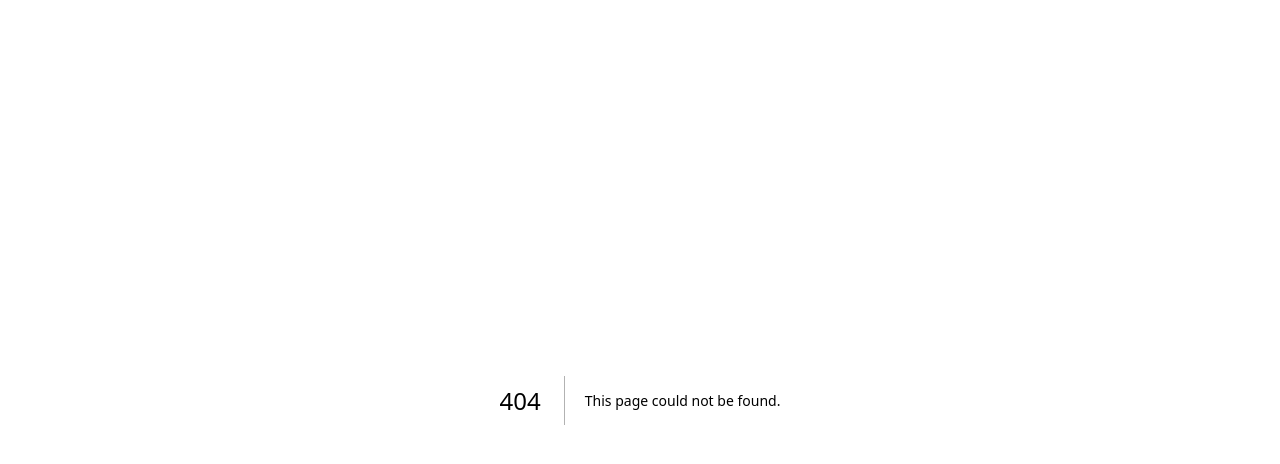
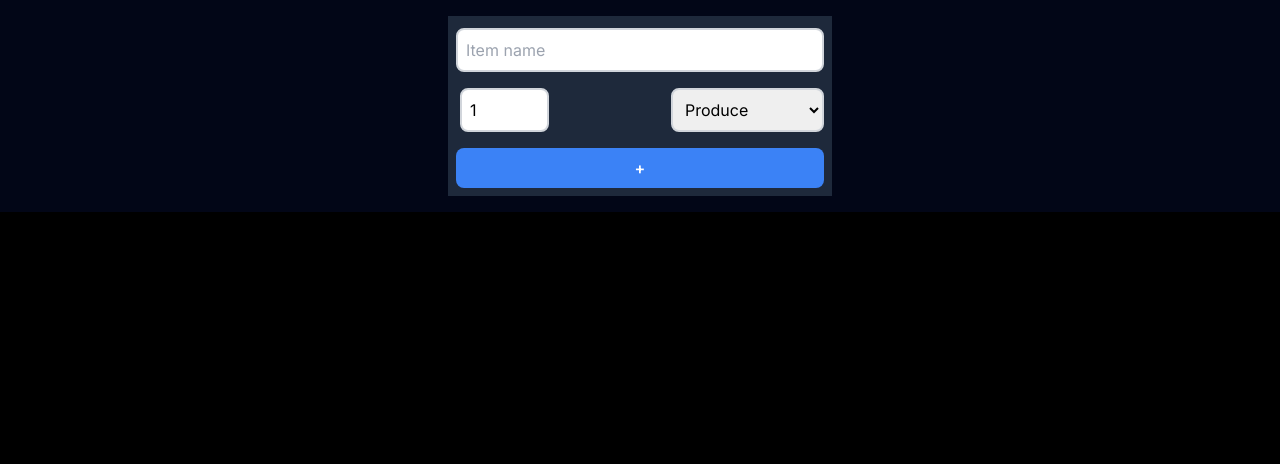
Before and after one commit to rebeccachan13/cprg306-assignments, a Next.js app: page /week-4 in a window 1280 px wide. Before the commit this address had no page. Shown: the top 464 px of the page. Built offline with nearby package versions, Linux system fonts and the light colour scheme.

Commit message:
Create week 4 assignment

```diff
--- a/app/globals.css
+++ b/app/globals.css
@@ -3,9 +3,12 @@
 @tailwind utilities;
 
 :root {
-  --foreground-rgb: 0, 0, 0;
+  /* --foreground-rgb: 0, 0, 0;
   --background-start-rgb: 214, 219, 220;
-  --background-end-rgb: 255, 255, 255;
+  --background-end-rgb: 255, 255, 255; */
+  --foreground-rgb: 255, 255, 255;
+  --background-start-rgb: 0, 0, 0;
+  --background-end-rgb: 0, 0, 0;
 }
 
 @media (prefers-color-scheme: dark) {
--- a/app/page.js
+++ b/app/page.js
@@ -6,6 +6,8 @@ export default function Page() {
       <h1>CPRG 306: Web Development 2 - Assignments</h1>
       <p><Link href="./week-2">Week-2 Assignment</Link></p>
       <p><Link href="./week-3">Week-3 Assignment</Link></p>
+      <p><Link href="./week-4">Week-4 Assignment</Link></p>
+
     </main>
   );
 }
--- /dev/null
+++ b/app/week-4/new-item.js
@@ -0,0 +1,70 @@
+"use client";
+
+import { useState } from "react";
+
+export default function NewItem() {
+    const [name, setName] = useState("");
+    const [quantity, setQuantity] = useState(1);
+    const [category, setCategory] = useState("produce");
+
+    const handleSubmit = (event) => {
+        event.preventDefault();
+
+        const item = {
+            name,
+            quantity,
+            category
+        };
+
+        console.log(item);
+
+        alert(`Item: ${name}, Quantity: ${quantity}, Category: ${category}`);
+
+        setName('');
+        setQuantity(1);
+        setCategory('produce');
+    };
+
+    return (
+      <>
+        <form onSubmit={handleSubmit} className="p-2 m-4 bg-slate-800 text-black max-w-sm w-full">
+          <div className="mb-4">
+            <input placeholder="Item name"
+              type="text"
+              value={name}
+              onChange={(e) => setName(e.target.value)}
+              required className="w-full mt-1 border-2 border-gray-300 p-2 rounded-lg"
+            />
+          </div>
+          <div className="flex justify-between">
+            <input
+              type="number"
+              value={quantity}
+              onChange={(e) => setQuantity(Number(e.target.value))}
+              min="1"
+              max="99"
+              required className="w-30 ml-1 border-2 border-gray-300 p-2 rounded-lg"
+            />
+            <select className="ml-1 border-2 border-gray-300 p-2 rounded-lg"
+              value={category}
+              onChange={(e) => setCategory(e.target.value)}
+            >
+              <option value disabled>Category</option>
+              <option value="produce">Produce</option>
+              <option value="dairy">Dairy</option>
+              <option value="bakery">Bakery</option>
+              <option value="meat">Meat</option>
+              <option value="frozen">Frozen Foods</option>
+              <option value="canned">Canned Goods</option>
+              <option value="dry">Dry Goods</option>
+              <option value="beverages">Beverages</option>
+              <option value="snacks">Snacks</option>
+              <option value="household">Household</option>
+              <option value="other">Other</option>
+            </select>
+          </div>
+          <button type="submit" className="w-full mt-4 py-2 px-4 bg-blue-500 text-white font-semibold rounded-lg hover:bg-blue-700 focus:ring-2 focus:ring-blue-400">+</button>
+        </form>
+      </>
+      );
+    }
--- /dev/null
+++ b/app/week-4/page.js
@@ -0,0 +1,9 @@
+import NewItem from './new-item.js';
+
+export default function Page() {
+    return (
+        <main className="flex justify-center w-full bg-slate-950 text-slate-100">
+            <NewItem />
+        </main>
+    );
+}
```
